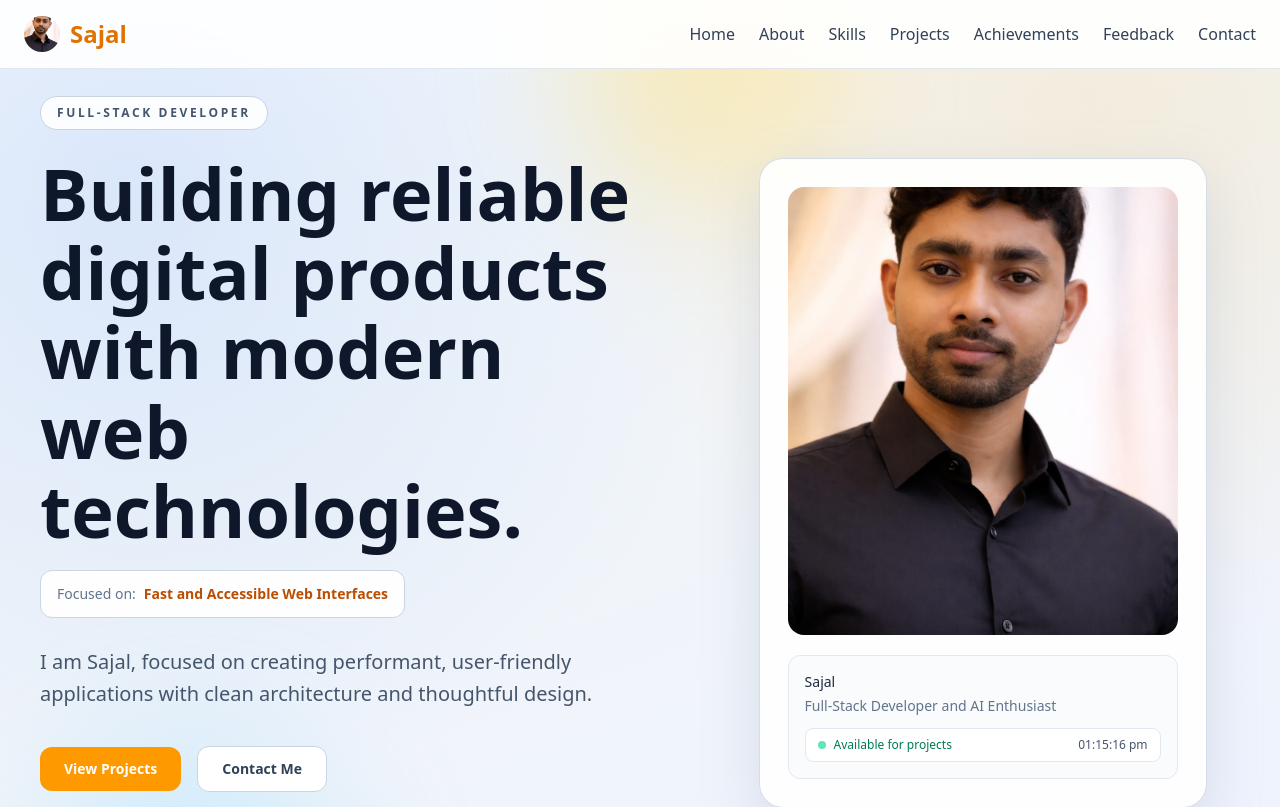
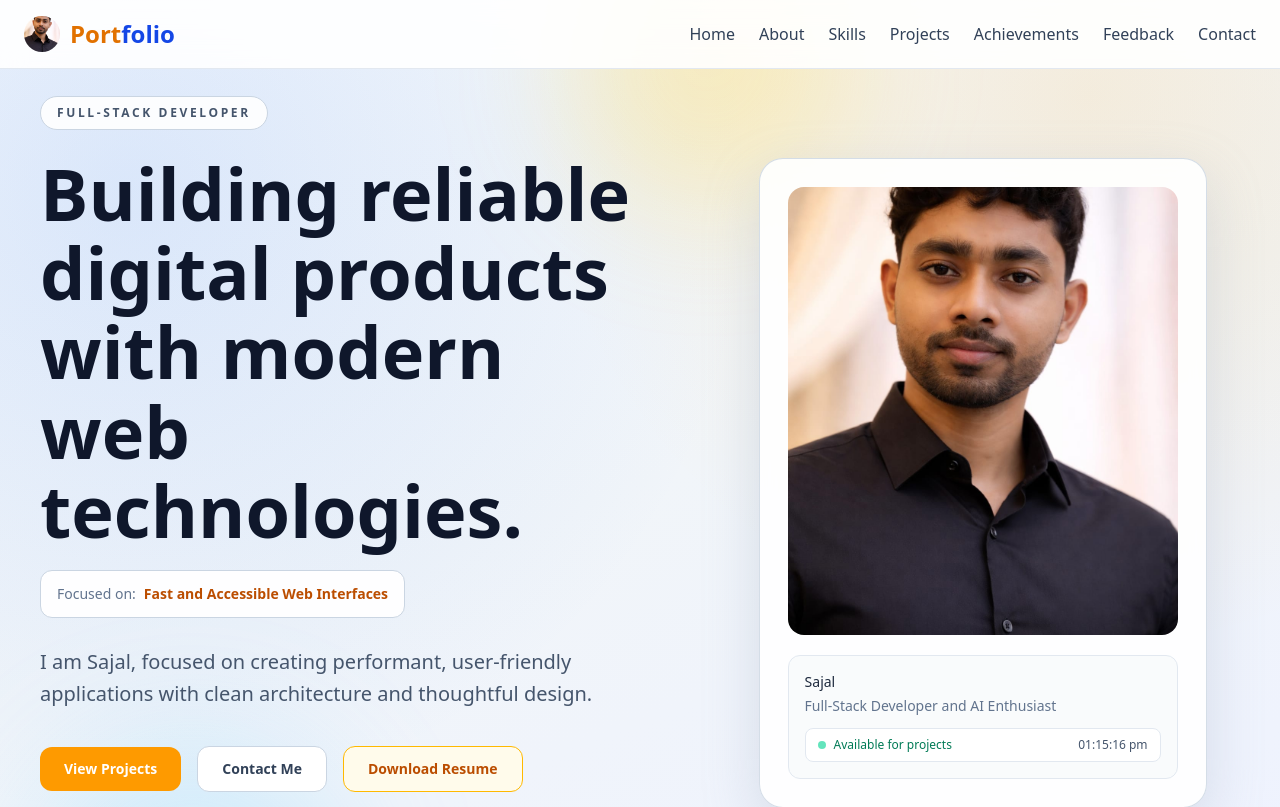
Before and after one commit to sajalpatra/portfolio2, a Next.js app: page / in a window 1280 px wide. Shown: the top 807 px of the page. Built offline with nearby package versions, Linux system fonts and the light colour scheme.

Commit message:
Refactor code structure for improved readability and maintainability

```diff
--- a/componenets/Hero.tsx
+++ b/componenets/Hero.tsx
@@ -144,6 +144,13 @@ export default function Hero() {
               >
                 Contact Me
               </Link>
+              <a
+                href="/resume.pdf"
+                download
+                className="rounded-xl border border-amber-400 bg-amber-50 px-6 py-3 text-sm font-semibold text-amber-700 transition hover:bg-amber-100"
+              >
+                Download Resume
+              </a>
             </motion.div>
 
             <motion.div
--- a/componenets/Navbar.tsx
+++ b/componenets/Navbar.tsx
@@ -33,7 +33,7 @@ export default function Navbar() {
             className="h-8 w-8 rounded-full object-cover md:h-9 md:w-9"
             priority
           />
-          <span className="text-lg font-bold md:text-2xl">Sajal</span>
+          <span className="text-lg font-bold md:text-2xl">Port<span className="text-blue-700">folio</span></span>
         </Link>
 
         {/* Nav Links */}
```
Also changed, not shown: 1 other file (tests, documents, lock files or other folders).
